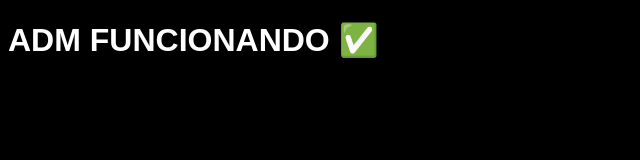
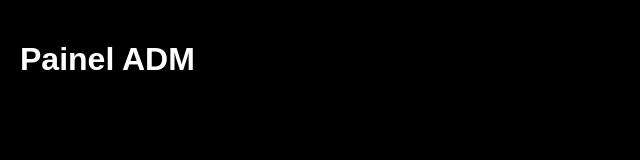
Before and after one commit to marcoaandrade4-cloud/Streamflix, a plain HTML site: page admin.html in a window 1280 px wide. Shown: the whole page, without its empty margins (0-640 px from the left). Drawn offline with Linux system fonts and the light colour scheme.

Commit message:
Update admin.html

```diff
--- a/admin.html
+++ b/admin.html
@@ -3,10 +3,11 @@
 <head>
 <meta charset="UTF-8">
 <title>ADM</title>
+<link rel="stylesheet" href="style.css">
 </head>
-<body style="background:black;color:white;font-family:Arial">
+<body>
 
-<h1>ADM FUNCIONANDO ✅</h1>
+<h1 style="padding:20px;">Painel ADM</h1>
 
 </body>
 </html>
```
